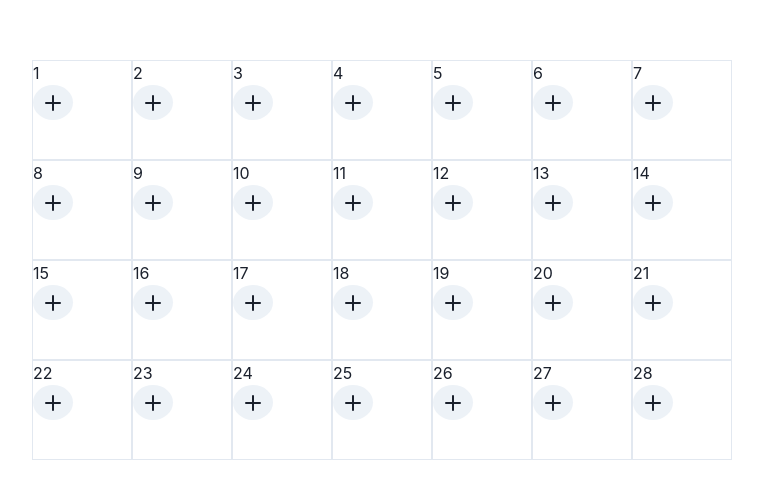
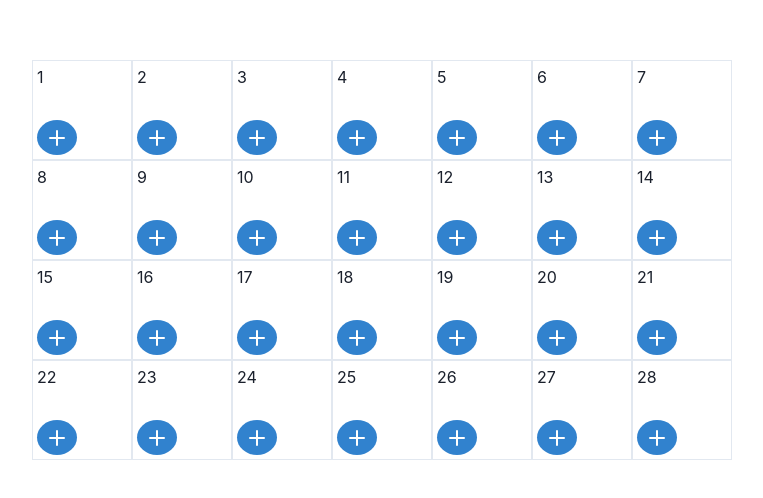
Before and after one commit to WilliamCSA04/Calendar, a Next.js app: page / in a window 1280 px wide. Shown: the part 140-638 px from the top of the page, without its empty margins (258-1021 px from the left). Built offline with nearby package versions, Linux system fonts and the light colour scheme.

Commit message:
:lipstick: Day space ajusted

```diff
--- a/components/Day.js
+++ b/components/Day.js
@@ -29,16 +29,22 @@ export default function Day({ day, onClick }) {
   }
 
   return (
-    <Flex direction="column" w="100px" h="100px" border="1px" borderColor="gray.200">
+    <Flex direction="column" w="100px" h="100px" border="1px" borderColor="gray.200" p={1}>
       <p>{day}</p>
-      {events.map((eventOfDay) => (
-        <Button>{eventOfDay.name}</Button>
-      ))}
+      <ol>
+        {events.map((eventOfDay) => (
+          <Button variant="ghost" h="20px" w="100%">
+            {eventOfDay.name}
+          </Button>
+        ))}
+      </ol>
       <IconButton
         icon={<AddIcon />}
+        colorScheme="blue"
         onClick={onOpen}
         aria-label="Adicionar evento"
         borderRadius="50%"
+        mt="auto"
         w="35px"
         h="35px"
       />
```
